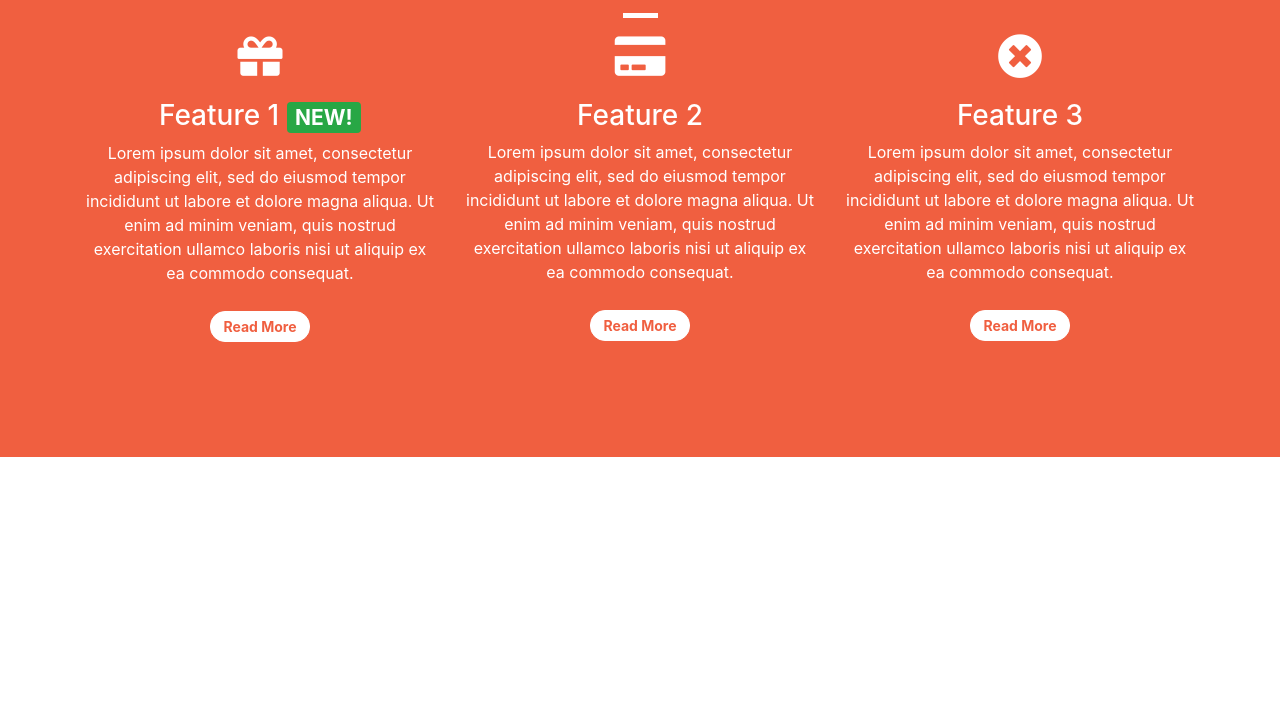
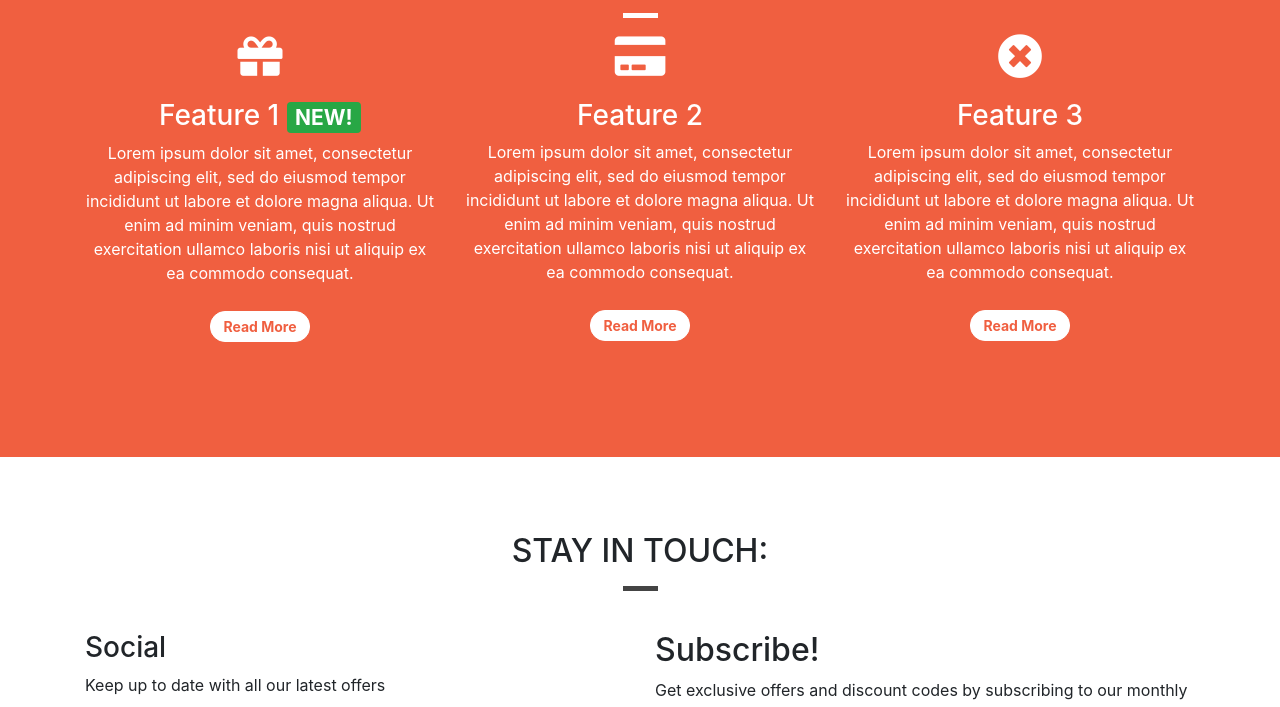
Before and after one commit to Arminas19/Bootstrap-v4.5, a plain HTML site: page index.html in a window 1280 px wide. Shown: the part 1289-1996 px from the top of the page. Before the commit the page ends 1746 px from the top, so only its background shows below. Drawn offline with nearby package versions, Linux system fonts and the light colour scheme.

Commit message:
added a facebook link to the new footer

```diff
--- a/index.html
+++ b/index.html
@@ -154,6 +154,33 @@
         </div>
     </div>
 
+    <!-- Footer -->
+  <footer class="container-wrapper">
+    <div class="container quotes-container content-container">
+      <section class="footer">
+        <div class="row">
+          <div class="col-12 page-header mb-4">
+            <h2 class="text-uppercase">Stay in touch:</h2>
+            <hr class="block-divider block-divider--short">
+          </div>
+       </div>
+       <div class="row">
+         <div class="col-12 col-md-6">
+           <h3>Social</h3>
+           <p>Keep up to date with all our latest offers</p>
+           <a href="https://www.facebook.com/Whiskey-Drop-115702857789761" target="_blank"><i class="fab fa-facebook-square"></i> Follow us on Facebook!</a>
+         </div>
+         <div class="col-12 col-md-6">
+           <h2>Subscribe!</h2>
+           <p>Get exclusive offers and discount codes by subscribing to our monthly newsletter</p>
+           <!-- Mailchimp signup form here -->
+         </div>
+       </div>
+     </section>
+   </div>
+ </footer>
+<!-- /.footer -->
+
     <div class="modal" tabindex="-1" role="dialog" id="signUpModal">
         <div class="modal-dialog" role="document">
             <div class="modal-content">
```
